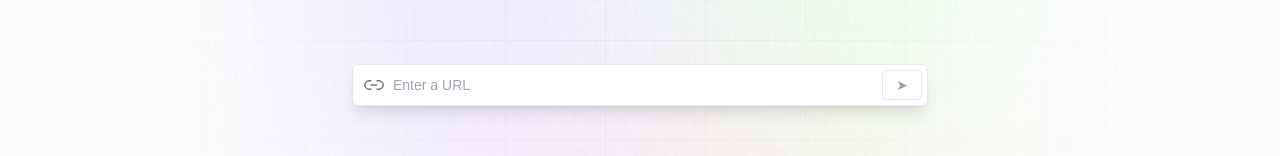
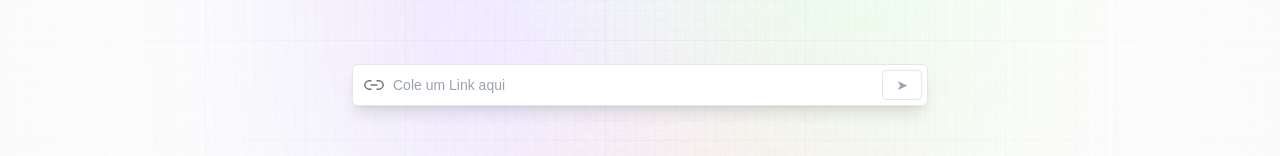
Before and after one commit to Nagakburos/Resumidor-de-Artigos-REACT-VITE, a React (Vite) app: page / in a window 1280 px wide. Shown: the part 365-521 px from the top of the page. Built offline with nearby package versions, Linux system fonts and the light colour scheme; a web font is replaced by a local one.

Commit message:
Update Demo.jsx

```diff
--- a/src/Components/Demo.jsx
+++ b/src/Components/Demo.jsx
@@ -59,7 +59,7 @@ const Demo = () => {
 
           <input
             type="url"
-            placeholder="Enter a URL"
+            placeholder="Cole um Link aqui"
             value={article.url}
             onChange={(e) => setArticle({ ...article, url: e.target.value })}
             required
```
